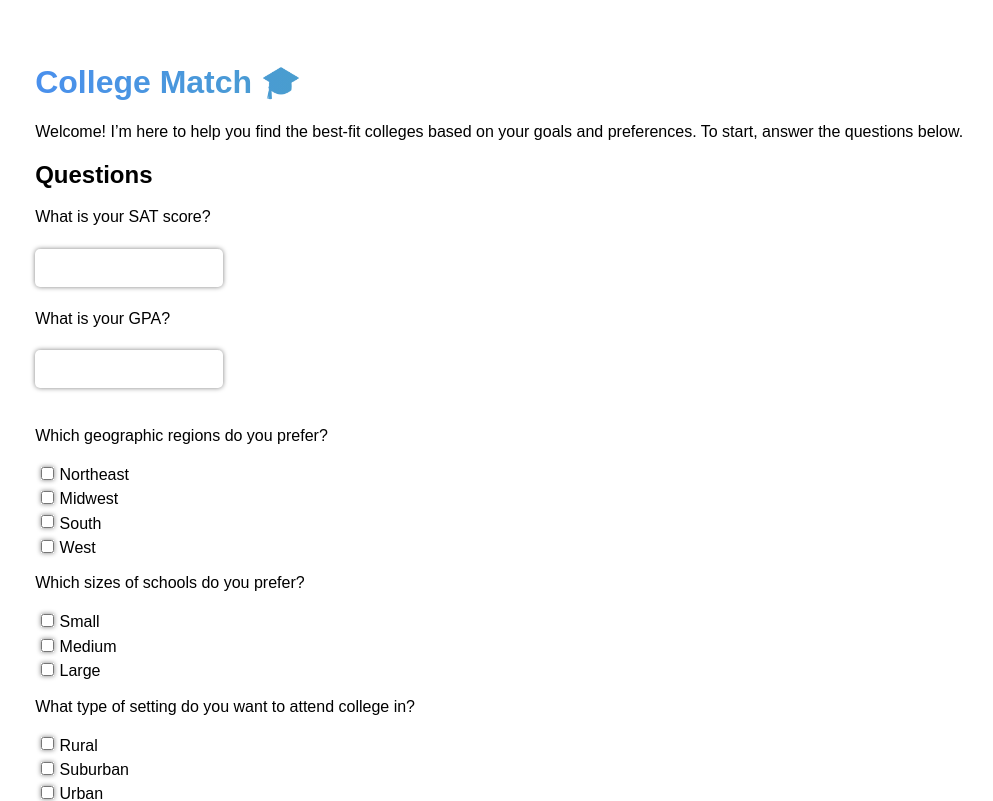
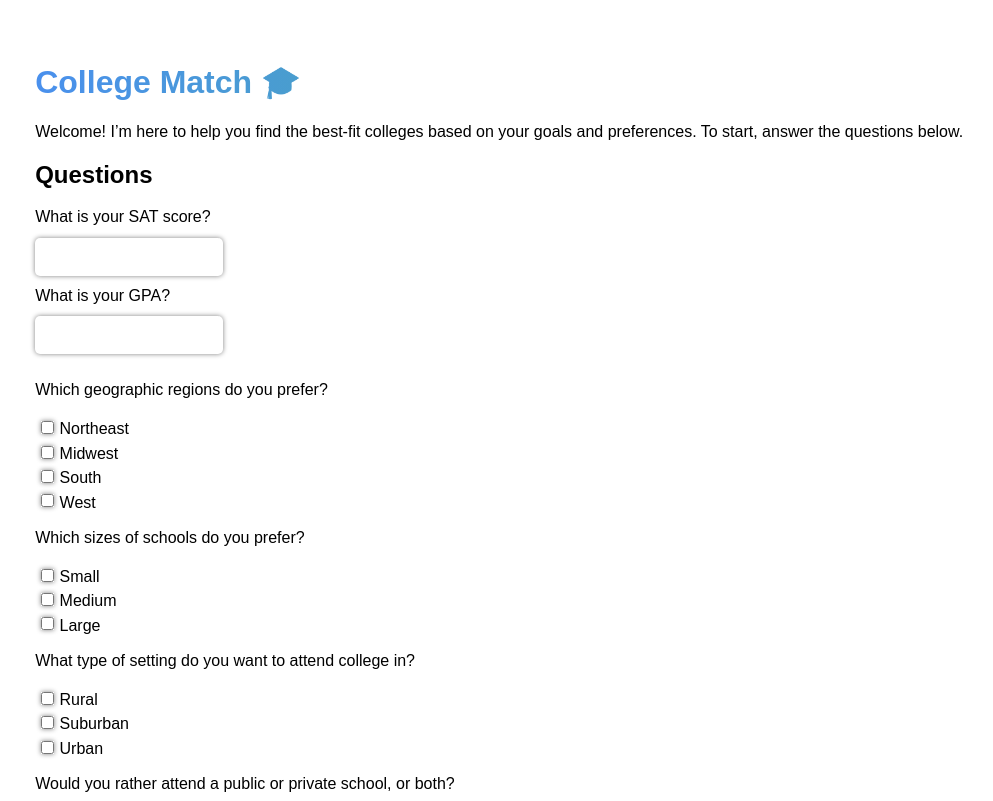
Before and after one commit to daedaldan/college-match, a React (Create React App) app: page / in a window 1280 px wide. Shown: the top 801 px of the page, without its empty margins (36-1029 px from the left). Built offline with nearby package versions, Linux system fonts and the light colour scheme.

Commit message:
Update App.css

```diff
--- a/src/App.css
+++ b/src/App.css
@@ -18,7 +18,7 @@ body {
 input {
   border: none;
   border-radius: 5px;
-  margin: 2% 0;
+  margin: 1% 0;
   padding: 1%;
   box-shadow: 0 0 5px gray;
   font-size: 0.8em;
```
